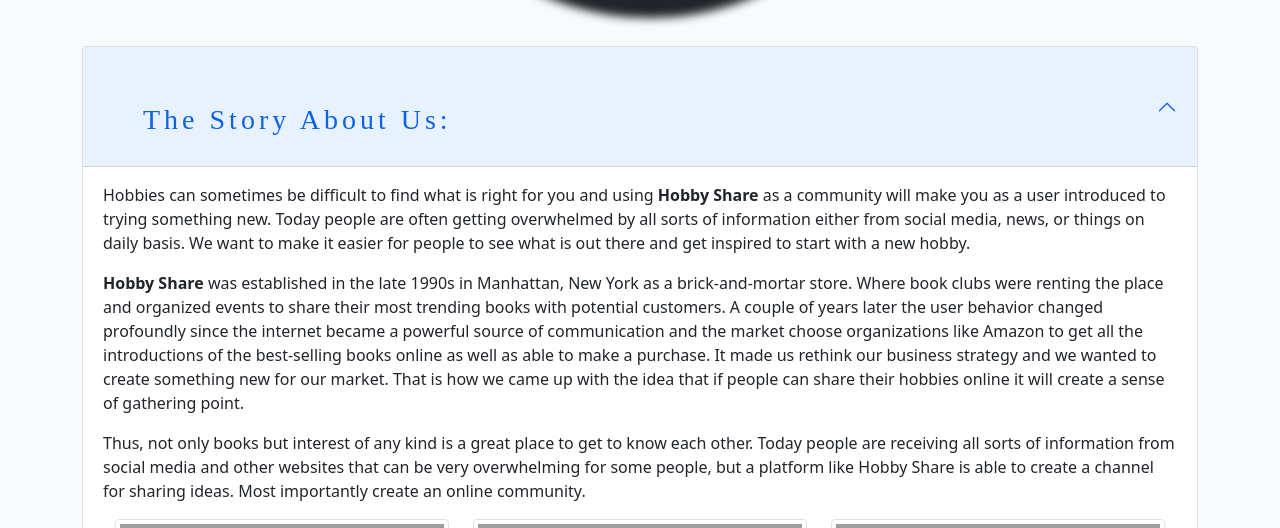
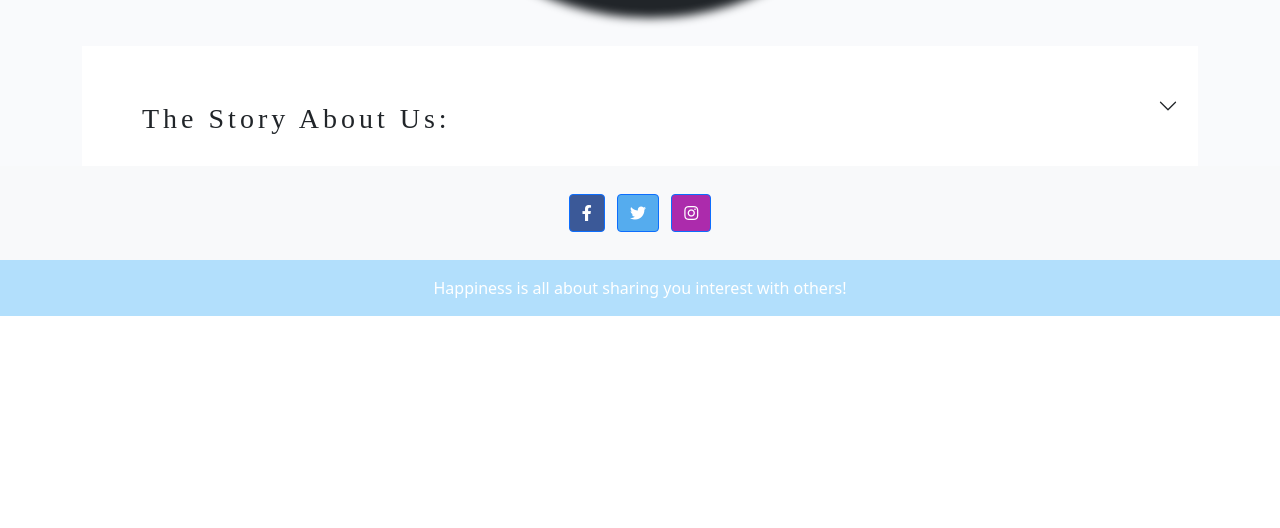
Before and after one commit to GustavFluur/Hobby_Share, a Django app: page /about.html in a window 1280 px wide. Shown: the part 793-1321 px from the top of the page. After the commit the page ends 1109 px from the top, so only its background shows below. Run offline with Django 3.2, Linux system fonts and the light colour scheme; grey boxes are pictures that could not be loaded.

Commit message:
Add and change of flush accordion for about page

```diff
--- a/Hobby_Share/urls.py
+++ b/Hobby_Share/urls.py
@@ -16,6 +16,7 @@
 from django.contrib import admin
 from django.urls import path, include
 
+
 urlpatterns = [
     path('admin/', admin.site.urls),
     path('', include('Share_Hobby.urls'), name='Share_Hobby_urls'),
--- a/templates/about.html
+++ b/templates/about.html
@@ -48,35 +48,29 @@
       </div>
       <br>
       <br>
-      <div class="accordion" id="accordionExample">
+      <div class="accordion accordion-flush" id="accordionFlushExample">
         <div class="accordion-item">
-          <h2 class="accordion-header" id="headingOne">
-            <button class="accordion-button" type="button" data-bs-toggle="collapse" data-bs-target="#collapseOne" aria-expanded="true" aria-controls="collapseOne">
+          <h2 class="accordion-header" id="flush-headingOne">
+            <button class="accordion-button collapsed" type="button" data-bs-toggle="collapse" data-bs-target="#flush-collapseOne" aria-expanded="false" aria-controls="flush-collapseOne">
               <div class="col col-md">
                 <h3 class="about-us-header">The Story About Us:</h3>
               </div>
             </button>
           </h2>
-          <div id="collapseOne" class="accordion-collapse collapse show" aria-labelledby="headingOne" data-bs-parent="#accordionExample">
-            <div class="accordion-body">
-
-                <p>Hobbies can sometimes be difficult to find what is right for you and using <strong>Hobby Share</strong> as a
+          <div id="flush-collapseOne" class="accordion-collapse collapse" aria-labelledby="flush-headingOne" data-bs-parent="#accordionFlushExample">
+            <div class="accordion-body"><p>Hobbies can sometimes be difficult to find what is right for you and using <strong>Hobby Share</strong> as a
                   community will make you as a user introduced to trying something new. Today people are often getting overwhelmed by
                   all sorts of information either from social media, news, or things on daily basis. We want to make it easier for
-                  people to see what is out there and get inspired to start with a new hobby. </p>
-
-                <p><strong>Hobby Share</strong> was established in the late 1990s in Manhattan, New York as a brick-and-mortar store.
-                  Where book clubs were renting the place and organized events to share their most trending books with potential
+                  people to see what is out there and get inspired to start with a new hobby. </p> <br> <p><strong>Hobby Share</strong> was established in the late 1990s in Manhattan,
+                  New York as a brick-and-mortar store. <br> Where book clubs were renting the place and organized events to share their most trending books with potential
                   customers. A couple of years later the user behavior changed profoundly since the internet became a powerful source of
                   communication and the market choose organizations like Amazon to get all the introductions of the best-selling books
                   online as well as able to make a purchase. It made us rethink our business strategy and we wanted to create something
                   new for our market. That is how we came up with the idea that if people can share their hobbies online it will create
-                  a sense of gathering point. </p>
-
-                <p>Thus, not only books but interest of any kind is a great place to get to know each other. Today people are receiving
+                  a sense of gathering point. </p><br><p>Thus, not only books but interest of any kind is a great place to get to know each other. Today people are receiving
                   all sorts of information from social media and other websites that can be very overwhelming for some people, but a
                   platform like Hobby Share is able to create a channel for sharing ideas. Most importantly create an online community.
-                </p
+                </p</div>
 
             </div>
             <div class="container">
```
Also changed, not shown: static/favicon/favicon.png (renamed from static/css/favicon/favicon.png).
